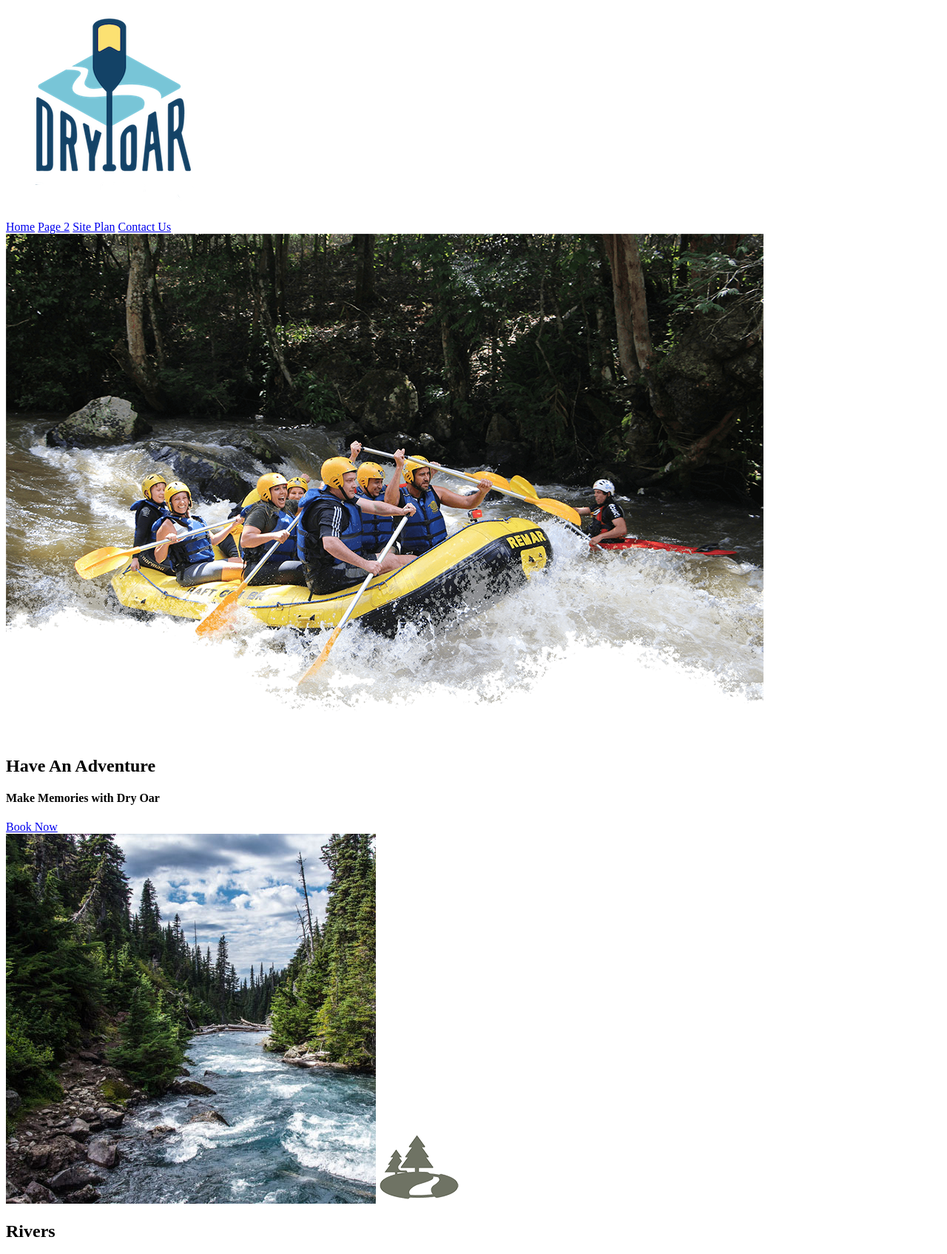
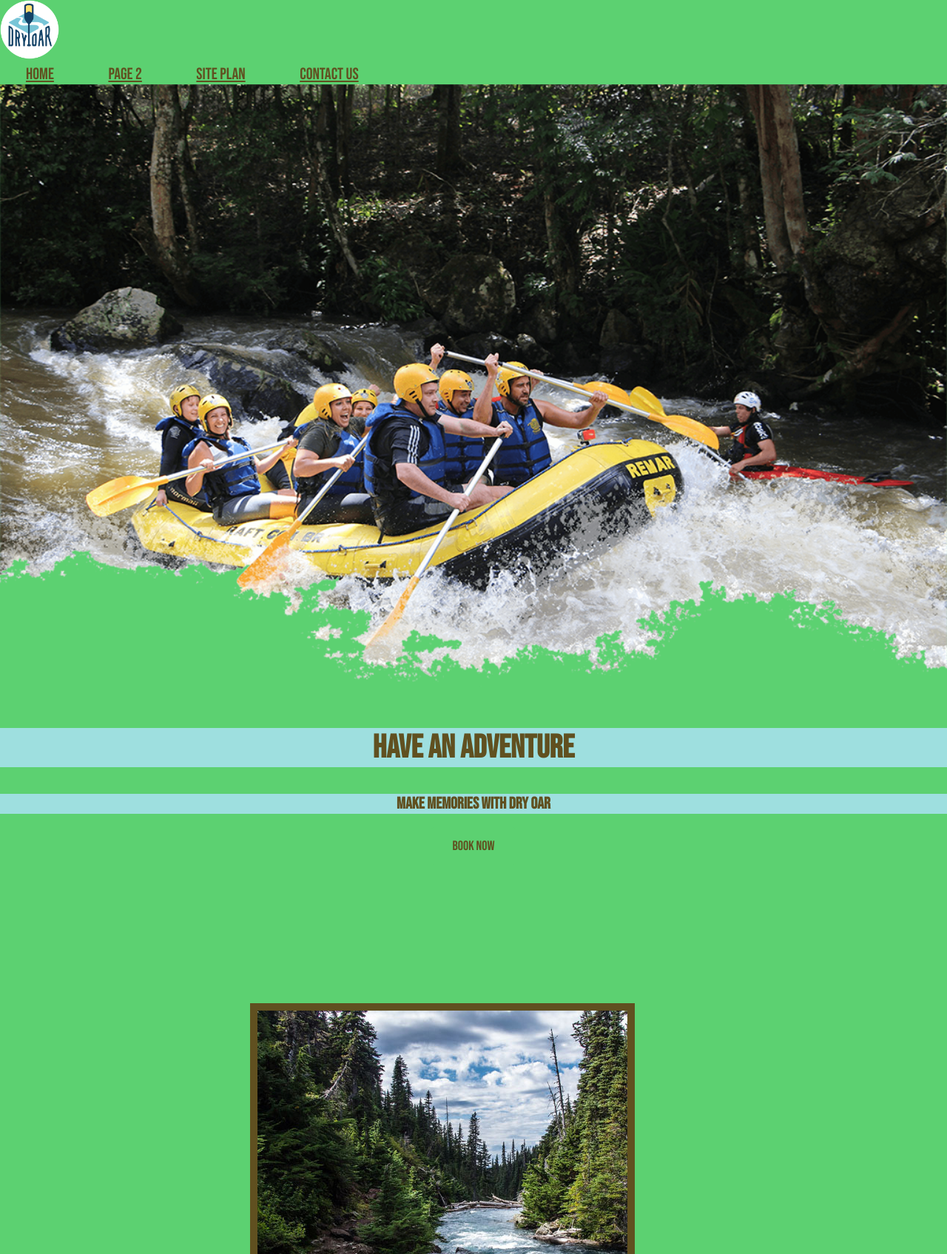
Before and after one commit to Pedro-F-Ortiz/wdd130, a plain HTML site: page wwr/dry-oar.html in a window 1280 px wide. Shown: the top 1695 px of the page at 74% size. Drawn offline with Linux system fonts and the light colour scheme.

Commit message:
week 5 changes

```diff
--- a/wwr/wwr.html
+++ b/wwr/dry-oar.html
@@ -4,7 +4,7 @@
     <meta charset="UTF-8">
     <meta http-equiv="X-UA-Compatible" content="IE=edge">
     <meta name="viewport" content="width=\, initial-scale=1.0">
-    <link rel="stylesheet" href="styles/style.css">
+    <link rel="stylesheet" href="styles/dry-oar.css">
     <title>White Water Rafting</title>
 </head>
 <body>
--- /dev/null
+++ b/wwr/styles/dry-oar.css
@@ -0,0 +1,179 @@
+/* *{
+    border: 2px solid firebrick;
+}  */
+
+@import url('https://fonts.googleapis.com/css2?family=Bebas+Neue&family=Rock+Salt&display=swap');
+
+:root{
+    /* These are the colors from my site plan */
+    --primary-color: #5CD171   ;
+    --secondary-color: #9EDFDF ;
+    --accent1-color: #605020;
+    --accent2-color: #396E94;
+
+    --heading-font: "Bebas Neue";
+    --paragraph-font: Rock Salt, Helvetica, sans-serif;
+
+
+}
+
+#content {
+max-width: 1600px;
+margin: 0 auto;
+}
+
+nav a {
+    text-align: center;
+    /* background-color: #5CD171; */
+    color: #605020;
+    text-decoration-line: underline;
+    padding: 35px;
+}
+
+#hero-msg h1, #hero-msg h4 {
+    text-align: center;
+}
+
+.button-box {
+    text-align: center;
+}
+
+main section {
+    text-align: center;
+}
+
+main section img {
+    box-sizing: border-box;
+}
+
+#background {
+    height: 725px;
+}
+
+body {
+    background-color: #5CD171;
+    font-family: Bebas Neue;
+    font-size: 22px;
+    margin: 0;
+    padding: 0;
+}
+
+h2{
+    margin: 0;
+}
+
+header {
+    background-color: #5CD171;
+}
+
+nav a:hover {
+    background-color: #9EDFDF;
+    color: blue;
+}
+
+.book, .join {
+    background-color: #5CD171;
+    color: #605020;
+    text-decoration: none;
+    font-size: 18px;
+    padding: 15px 30px;
+    margin-top: 50px;
+    border-radius: 5px;
+}
+
+.book:hover, .join:hover {
+    background-color: #9EDFDF;
+    color: #605020;
+}
+
+#background {
+    background-color: #9EDFDF;
+}
+
+.msg {
+    background-color: #9EDFDF;
+    line-height: 1.5em;
+    padding: 35px;
+}
+
+footer {
+    background-color: #9EDFDF;
+    padding: 25px 50px;
+    margin-top: 200px;
+}
+
+.home-title {
+    background-color: #9EDFDF;
+    color: #605020;
+    font-family: Bebas Neue;
+    font-size: 2em;
+    margin-top: 10px;
+}
+
+h4 {
+    background-color: #9EDFDF;
+    color: #605020;
+}
+
+.msg h2 {
+    background-color: #9EDFDF;
+    color: #605020;
+    font-family: "Bebas Neue";
+}
+
+.msg p {
+    background-color: #9EDFDF;
+    color: #605020;
+    font-size: .8em;
+    padding-bottom: 15px;
+}
+
+footer h3 {
+    background-color: #9EDFDF;
+    color: #605020;
+}
+
+footer a {
+    background-color: #9EDFDF;
+    color: #605020;
+    text-decoration: none;
+}
+
+footer a:hover {
+    background-color: #9EDFDF;
+    color: blue;
+}
+
+footer .social img {
+    padding-top: 15px;
+}
+
+.logo {
+    width: 80px;
+}
+
+#logo_link {
+    padding-top: 5px;
+}
+
+.icon {
+    width: 80px;
+    padding-top: 10px;
+}
+
+#hero-img {
+    width: 100%;
+}
+
+footer h3 a:hover {
+    text-decoration: underline;
+}
+
+.rivers-card, .camping-card, .rapids-card {
+    margin: 200px 0;
+}
+
+.card-img {
+    border: 10px;
+    border: 10px solid #605020;
+}
--- a/wwr/styles/wwr.css
+++ /dev/null
@@ -1,127 +0,0 @@
-
-
-
-
-#content {
-max-width: 1600px;
-margin: 0 auto;
-}
-
-nav a {
-    text-align: center;
-    background-color: #5CD171;
-    color: #605020;
-    text-decoration: none;
-}
-
-#hero-msg h1, #hero-msg h4 {
-    text-align: center;
-}
-
-.button-box {
-    text-align: center;
-}
-
-main section {
-    text-align: center;
-}
-
-#background {
-    height: 725px;
-}
-
-/* These are the colors from my site plan */
-:root {
-    --primary-color: #5CD171   ;
-    --secondary-color: #9EDFDF ;
-    --accent1-color: #605020;
-    --accent2-color: #396E94;
-}
-
-body {
-    background-color: #5CD171;
-}
-
-header {
-    background-color: #5CD171;
-}
-
-nav a:hover {
-    background-color: #9EDFDF;
-    color: blue;
-}
-
-.book, .join {
-    background-color: #5CD171;
-    color: #605020;
-    text-decoration: none;
-}
-
-.book:hover, .join:hover {
-    background-color: #9EDFDF;
-    color: #605020;
-}
-
-#background {
-    background-color: #9EDFDF;
-}
-
-.msg {
-    background-color: #5CD171;
-}
-
-footer {
-    background-color: #5CD171;
-}
-
-.home-title {
-    background-color: #9EDFDF;
-    color: #605020;
-}
-
-h4 {
-    background-color: #9EDFDF;
-    color: #605020;
-}
-
-.msg h2 {
-    background-color: #9EDFDF;
-    color: #605020;
-}
-
-.msg p {
-    background-color: #9EDFDF;
-    color: #605020;
-}
-
-footer h3 {
-    background-color: #9EDFDF;
-    color: #605020;
-}
-
-footer a {
-    background-color: #9EDFDF;
-    color: #605020;
-    text-decoration: none;
-}
-
-footer a:hover {
-    background-color: #9EDFDF;
-    color: blue;
-}
-
-.logo {
-    width: 80px;
-}
-
-.icon {
-    width: 80px;
-}
-
-#hero-img {
-    width: 100%;
-}
-
-footer h3 a:hover {
-    text-decoration: underline;
-}
```
Also changed, not shown: home-page.html (+1 -1 lines), 4 other files.
